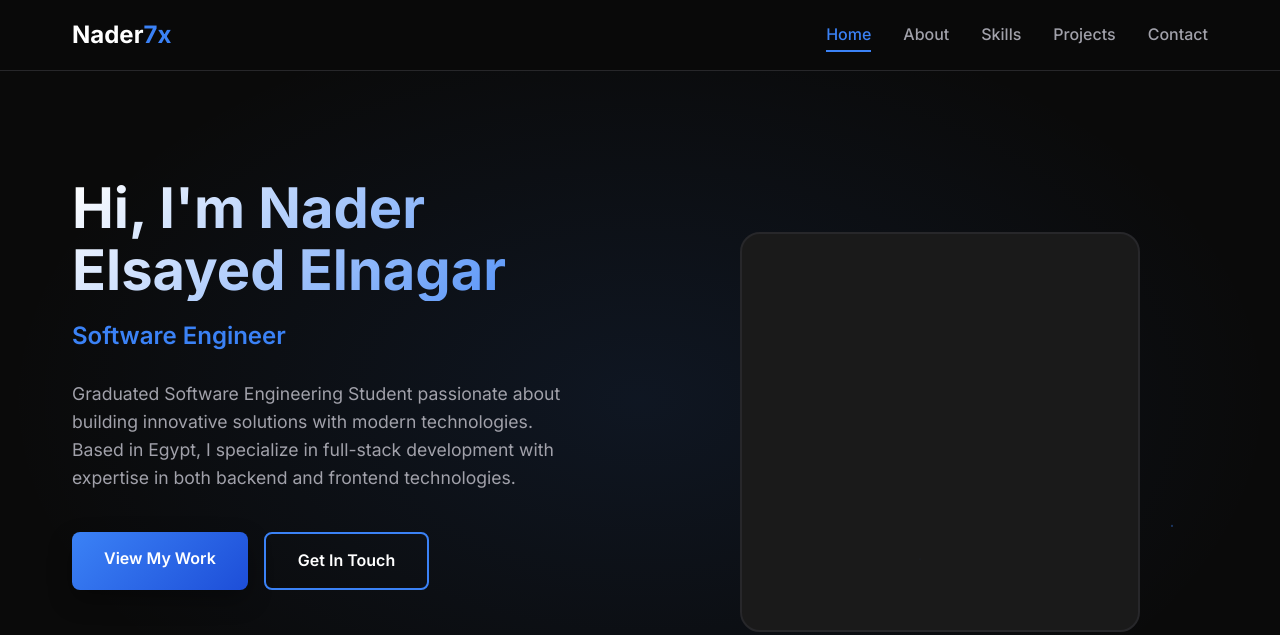
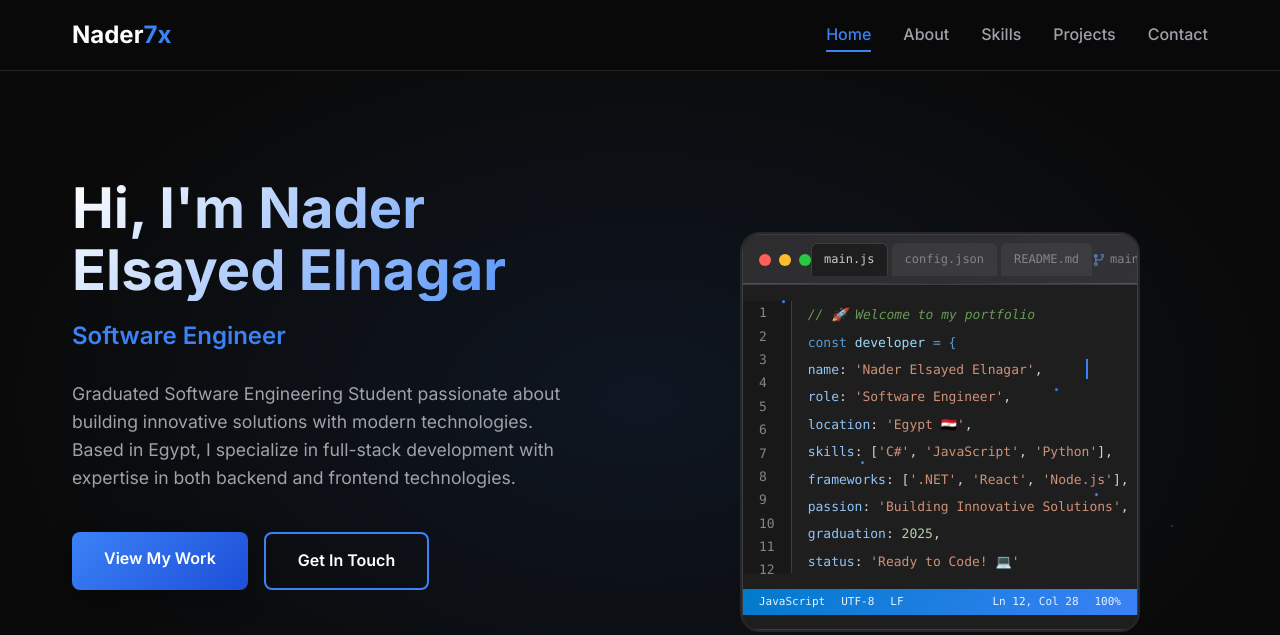
Before and after one commit to Nader7x/Nader7x.github.io, a website: page index.html in a window 1280 px wide. Shown: the top 635 px of the page. Drawn offline with Linux system fonts and the light colour scheme.

Commit message:
Update index.html

```diff
--- a/index.html
+++ b/index.html
@@ -70,11 +70,91 @@
             </div>
             <div class="hero-image">
                 <div class="image-placeholder">
+                    <div class="code-editor">
+                        <div class="editor-header">
+                            <div class="editor-buttons">
+                                <span class="btn-close"></span>
+                                <span class="btn-minimize"></span>
+                                <span class="btn-maximize"></span>
+                            </div>
+                            <div class="editor-tabs">
+                                <div class="tab active">main.js</div>
+                                <div class="tab">config.json</div>
+                                <div class="tab">README.md</div>
+                            </div>
+                            <div class="editor-actions">
+                                <div class="git-branch">
+                                    <svg width="14" height="14" viewBox="0 0 16 16" fill="currentColor">
+                                        <path d="M11.75 2.5a.75.75 0 100 1.5.75.75 0 000-1.5zm-2.25.75a2.25 2.25 0 113 2.122V6A2.5 2.5 0 0110 8.5H6a1 1 0 00-1 1v1.128a2.251 2.251 0 11-1.5 0V5.372a2.25 2.25 0 111.5 0v1.836A2.5 2.5 0 016 7h4a1 1 0 001-1v-.628A2.25 2.25 0 0111.75 2.5zM4.25 12a.75.75 0 100 1.5.75.75 0 000-1.5zM3.5 3.25a.75.75 0 111.5 0 .75.75 0 01-1.5 0z"/>
+                                    </svg>
+                                    <span>main</span>
+                                </div>
+                            </div>
+                        </div>
+                        <div class="code-content">
+                            <div class="line-numbers">
+                                <span>1</span>
+                                <span>2</span>
+                                <span>3</span>
+                                <span>4</span>
+                                <span>5</span>
+                                <span>6</span>
+                                <span>7</span>
+                                <span>8</span>
+                                <span>9</span>
+                                <span>10</span>
+                                <span>11</span>
+                                <span>12</span>
+                            </div>
                             <div class="code-animation">
-                            <div class="code-line"></div>
-                            <div class="code-line"></div>
-                            <div class="code-line"></div>
-                            <div class="code-line"></div>
+                                <div class="code-line comment">// 🚀 Welcome to my portfolio</div>
+                                <div class="code-line keyword">const <span class="variable">developer</span> = {</div>
+                                <div class="code-line property"><span class="key">name</span>: <span class="string">'Nader Elsayed Elnagar'</span>,
+                                </div>
+                                <div class="code-line property"><span class="key">role</span>: <span class="string">'Software Engineer'</span>,
+                                </div>
+                                <div class="code-line property"><span class="key">location</span>: <span class="string">'Egypt 🇪🇬'</span>,
+                                </div>
+                                <div class="code-line property"><span class="key">skills</span>: [<span class="string">'C#'</span>,
+                                    <span class="string">'JavaScript'</span>, <span class="string">'Python'</span>],
+                                </div>
+                                <div class="code-line property"><span class="key">frameworks</span>: [<span
+                                        class="string">'.NET'</span>, <span class="string">'React'</span>, <span
+                                        class="string">'Node.js'</span>],
+                                </div>
+                                <div class="code-line property"><span class="key">passion</span>: <span class="string">'Building Innovative Solutions'</span>,
+                                </div>
+                                <div class="code-line property"><span class="key">graduation</span>: <span
+                                        class="number">2025</span>,
+                                </div>
+                                <div class="code-line property"><span class="key">status</span>: <span class="string">'Ready to Code! 💻'</span>
+                                </div>
+                                <div class="code-line keyword">};</div>
+                                <div class="code-line function"><span class="method">console</span>.<span
+                                        class="method">log</span>(<span class="variable">developer</span>);
+                                </div>
+                            </div>
+                        </div>
+                        <div class="editor-footer">
+                            <div class="status-bar">
+                                <div class="status-left">
+                                    <span class="status-item">JavaScript</span>
+                                    <span class="status-item">UTF-8</span>
+                                    <span class="status-item">LF</span>
+                                </div>
+                                <div class="status-right">
+                                    <span class="status-item">Ln 12, Col 28</span>
+                                    <span class="status-item">100%</span>
+                                </div>
+                            </div>
+                        </div>
+                        <div class="typing-cursor"></div>
+                        <div class="code-effects">
+                            <div class="particle"></div>
+                            <div class="particle"></div>
+                            <div class="particle"></div>
+                            <div class="particle"></div>
+                        </div>
                     </div>
                 </div>
             </div>
```
Lines whose indentation alone changed are shown as unchanged.
